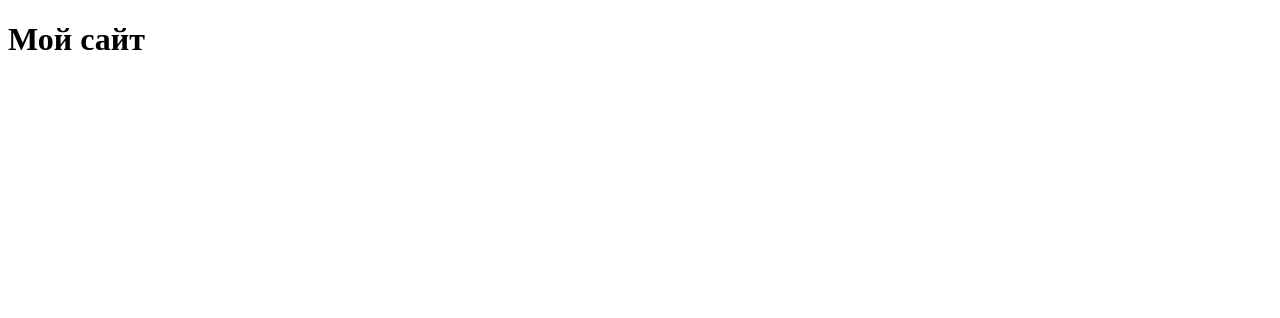
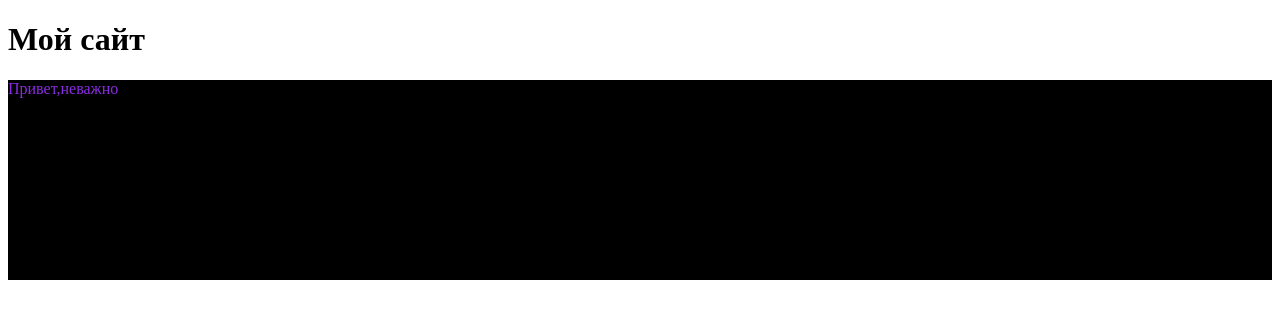
Before and after one commit to DaryaFedd/DaryaFedd.github.io, a plain HTML site: page index.html in a window 1280 px wide. Drawn offline with Linux system fonts and the light colour scheme.

Commit message:
добавилоа прямоугольник

```diff
--- a/index.html
+++ b/index.html
@@ -5,8 +5,10 @@
     <meta http-equiv="X-UA-Compatible" content="IE=edge">
     <meta name="viewport" content="width=device-width, initial-scale=1.0">
     <title>Document</title>
+    <link rel="stylesheet" href="style.css">
 </head>
 <body>
     <h1>Мой сайт</h1>
+    <div>Привет,неважно</div>
 </body>
 </html>
--- /dev/null
+++ b/style.css
@@ -0,0 +1,6 @@
+div{
+    weight:400px;
+    height:200px;
+    background-color: black;
+    color:blueviolet;
+}
```
